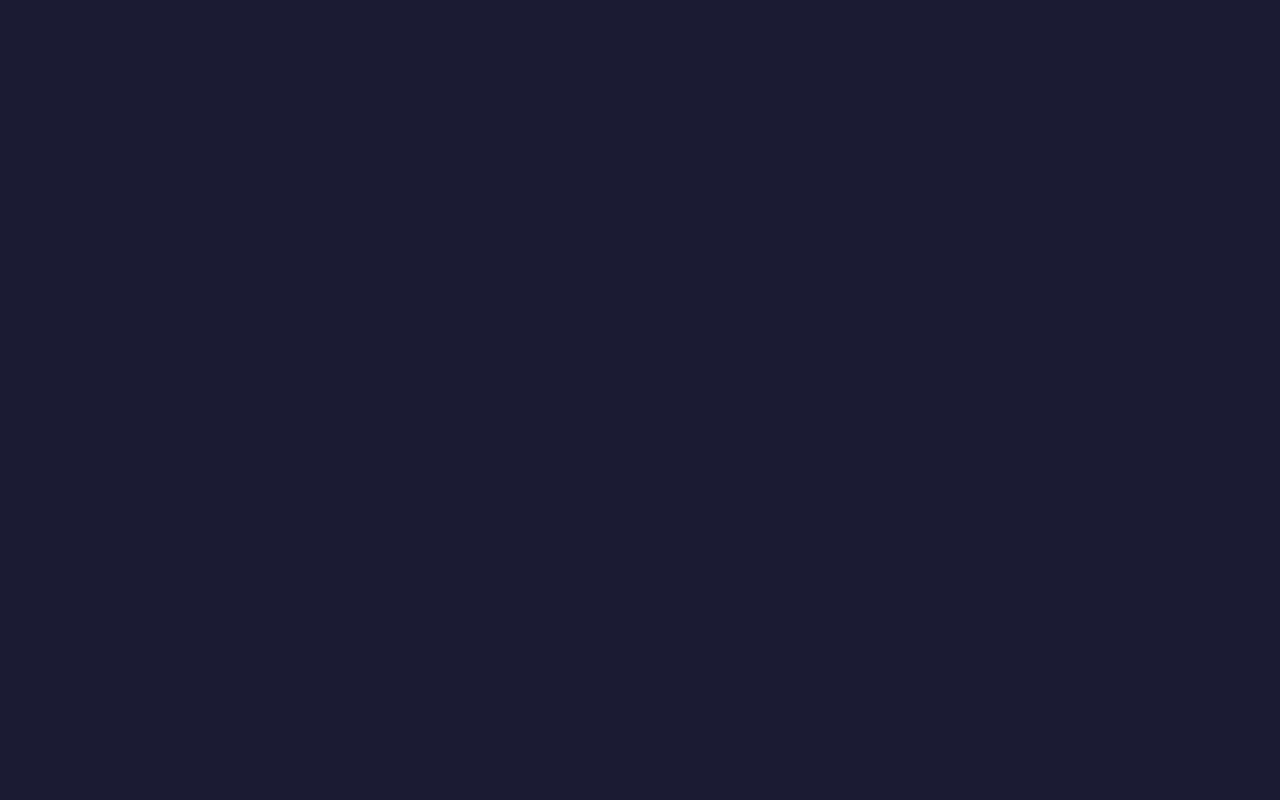
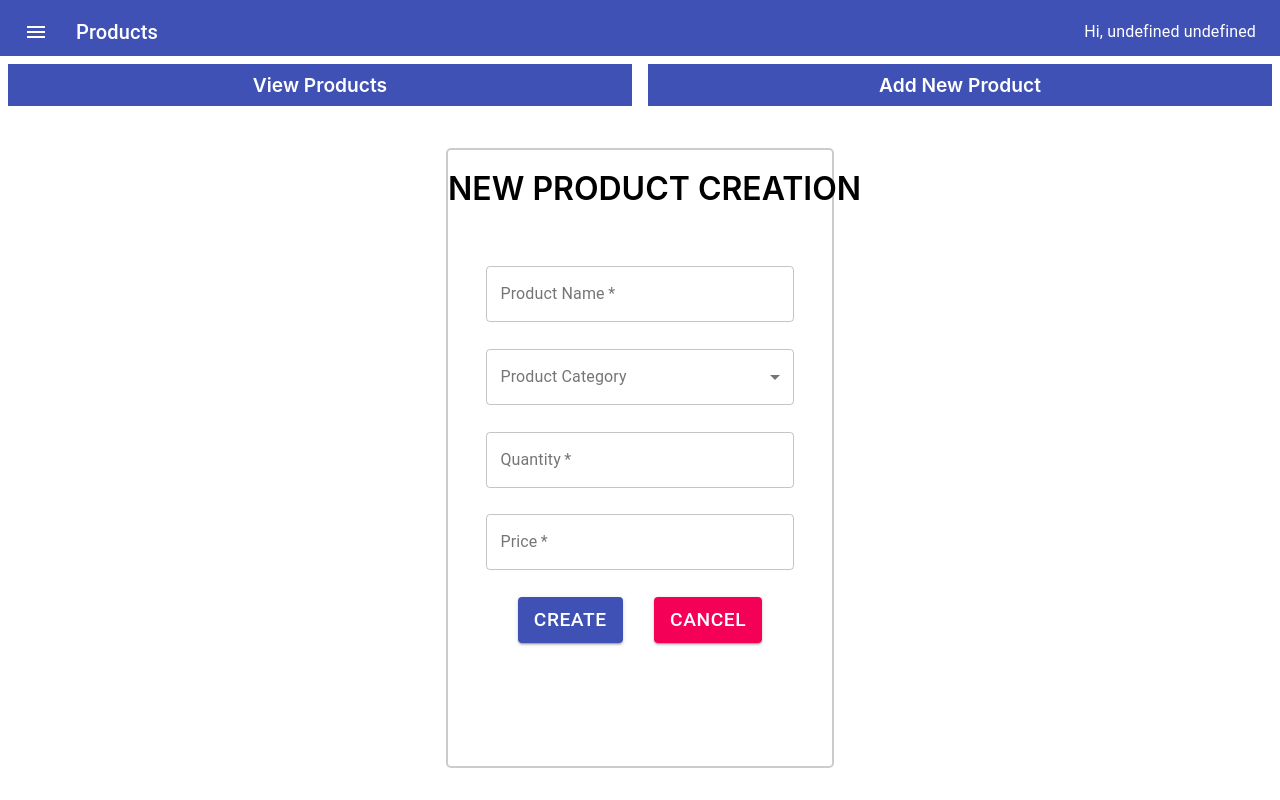
Before and after one commit to Sabonity/Shop-FrontEnd, a React (Create React App) app: page /newProduct in a window 1280 px wide. Built offline with nearby package versions, Linux system fonts and the light colour scheme.

Commit message:
Add new product creation component

```diff
--- a/src/App.js
+++ b/src/App.js
@@ -4,12 +4,12 @@ import Login from './components/Login';
 import Registration from './components/Registration';
 import Logged from './components/Logged';
 import { BrowserRouter, Route, Switch } from 'react-router-dom';
-import { useSelector } from 'react-redux';
+// import { useSelector } from 'react-redux';
 
 
 const App = () => {
-  const isLogged = useSelector(state => state.isLogged);
-  // const isLogged = true;
+  // const isLogged = useSelector(state => state.isLogged);
+  const isLogged = true;
   const userNotLogged = (
     <Switch >
       <Route path="/" exact component={Login} />
--- a/src/Components/content/Content.js
+++ b/src/Components/content/Content.js
@@ -1,6 +1,6 @@
 import React from 'react';
 import { Route, Switch } from 'react-router-dom';
-import { useSelector } from 'react-redux';
+// import { useSelector } from 'react-redux';
 import '../../styles/content/Content.css'
 
 //Admin Components import
@@ -12,11 +12,12 @@ import UserProducts from './user/Products';
 
 
 const Content = () => {
-    const { access } = useSelector(state => state.userData);
-    // const access = 'admin'
+    // const { access } = useSelector(state => state.userData);
+    const access = 'admin'
     const AdminContent = (
         <Switch >
             <Route path="/" exact component={AdminProducts} />
+            <Route path="/:productToDo" exact component={AdminProducts} />
         </Switch>
     )
 
--- a/src/Components/content/admin/Products.js
+++ b/src/Components/content/admin/Products.js
@@ -1,8 +1,127 @@
-import React, { useEffect } from 'react'
+import React, { useEffect, useState } from 'react'
 import { Link } from 'react-router-dom';
+import { TextField, FormControl, Select, InputLabel, Button } from '@material-ui/core';
+import { useParams } from 'react-router';
 import '../../../styles/content/admin/Products.css';
 
+
 const AdminProducts = () => {
+
+    const { productToDo } = useParams();
+    const [displaySelector, setDisplaySelector] = useState(0);
+
+    const [newProductData, setNewProductData] = useState({
+        productName: '',
+        category: '',
+        quantity: 0,
+        price: 0
+    });
+
+    useEffect(() => {
+        const chooseToDisplay = () => {
+            if (productToDo == null) {
+                console.log("Pasok dito");
+                setDisplaySelector(1);
+            } else if (productToDo === 'newProduct') {
+                console.log("Dito yan");
+                setDisplaySelector(2);
+            }
+        }
+        chooseToDisplay();
+    }, []);
+
+    const viewProducts = (
+        <div className="viewProducts">
+            View Products
+        </div>
+    );
+
+    const handleChange = (event) => {
+        setNewProductData({ ...newProductData, [event.target.name]: event.target.value });
+    };
+
+    const createProduct = (event) => {
+        event.preventDefault();
+        console.log(newProductData);
+    }
+
+    const addNewProduct = (
+        <div className="addNewProduct">
+            <label id="anpLabel">NEW PRODUCT CREATION</label>
+            <br />
+            <form className="anpForm" onSubmit={createProduct}>
+                <div id="anproductNameDiv">
+                    <TextField
+                        name="productName"
+                        id="outlined-search"
+                        label="Product Name"
+                        type="search"
+                        variant="outlined"
+                        style={{ width: '100%' }}
+                        defaultValue={newProductData.productName}
+                        onChange={handleChange}
+                        required
+                    />
+                </div>
+                <FormControl variant="outlined" id="anproductCategoryDiv">
+                    <InputLabel htmlFor="outlined-age-native-simple"
+                    >Product Category</InputLabel>
+                    <Select
+                        required
+                        native
+                        value={newProductData.category}
+                        onChange={handleChange}
+                        label="Product Category"
+                        style={{ width: '100%' }}
+                        inputProps={{
+                            name: 'category',
+                            id: 'outlined-age-native-simple',
+                        }}
+                    >
+                        <option aria-label="None" value="" />
+                        <option value={"Snacks"}>Snacks</option>
+                        <option value={"Goods"}>Goods</option>
+                        <option value={"Personal Hygiene"}>Personal Hygiene</option>
+                    </Select>
+                </FormControl>
+                <div id="anproductQuantityDiv">
+                    <TextField
+                        name="quantity"
+                        id="outlined-search"
+                        label="Quantity"
+                        type="number"
+                        variant="outlined"
+                        style={{ width: '100%' }}
+                        onChange={handleChange}
+                        required
+                    />
+                </div>
+                <div id="anproductPriceDiv">
+                    <TextField
+                        name="price"
+                        id="outlined-search"
+                        label="Price"
+                        type="number"
+                        variant="outlined"
+                        onChange={handleChange}
+                        style={{ width: '100%' }}
+                        required
+                    />
+                </div>
+                <div id="anproductBtnDiv">
+                    <div id="anpButtons">
+                        <Button variant="contained" color="primary" id="anpCreate" type="submit">
+                            Create
+                        </Button>
+                        <Button variant="contained" color="secondary" id="anpCancel" href="/">
+                            Cancel
+                    </Button>
+                    </div>
+                </div>
+            </form>
+        </div>
+    );
+
     return (
         <div className="AdminProducts">
             <div className="pNavigation">
@@ -11,13 +130,15 @@ const AdminProducts = () => {
                         View Products
                 </div>
                 </Link>
-                <Link to="/" id="divAddProduct">
+                <Link to="/newProduct" id="divAddProduct">
                     <div id="addProduct">
                         Add New Product
                 </div>
                 </Link>
             </div >
-            <div className="pProducts"></div>
+            <div className="pProducts">
+                {(displaySelector === 1) ? viewProducts : addNewProduct}
+            </div>
         </div >
     )
 }
--- a/src/Styles/content/admin/Products.css
+++ b/src/Styles/content/admin/Products.css
@@ -27,8 +27,8 @@
     grid-area      : divViewProducts;
     justify-content: center;
     align-items    : center;
-    text-decoration : none;
-    border: solid white 8px;
+    text-decoration: none;
+    border         : solid white 8px;
 }
 
 #divAddProduct {
@@ -36,18 +36,69 @@
     display        : flex;
     justify-content: center;
     align-items    : center;
-    text-decoration : none;
-    border: solid white 8px;
+    text-decoration: none;
+    border         : solid white 8px;
 }
 
 #viewProduct,
 #addProduct {
-    color: #fff;
+    color      : #fff;
     font-weight: 600;
-    font-size: 1.2em;
+    font-size  : 1.2em;
 }
 
 .pProducts {
-    grid-area: pProducts;
+    grid-area      : pProducts;
+    display        : flex;
+    justify-content: center;
+    align-items    : center;
+}
 
+.addNewProduct {
+    display      : inline-block;
+    height       : 90%;
+    width        : 30%;
+    border       : solid 2px rgba(77, 76, 76, 0.281);
+    border-radius: 5px;
+    text-align   : center;
 }
+
+#anpLabel {
+    display    : inline-block;
+    font-weight: 600;
+    font-size  : 2rem;
+    margin-top : 5%;
+}
+
+.anpForm {
+    position           : relative;
+    display            : flex;
+    /* background-color: turquoise; */
+    top                : 5%;
+    height             : 70%;
+    flex-direction     : column;
+    justify-content    : space-evenly;
+}
+
+#anproductNameDiv,
+#anproductCategoryDiv,
+#anproductQuantityDiv,
+#anproductPriceDiv,
+#anproductBtnDiv {
+    display    : inline-block;
+    width      : 80%;
+    margin-left: 10%;
+}
+
+
+#anpButtons {
+    width: 100%;
+    display: flex;
+    flex-direction: row;
+    justify-content: space-evenly;
+}
+
+#anpCancel,
+#anpCreate {
+    font-size: 1.2em;
+}
```
